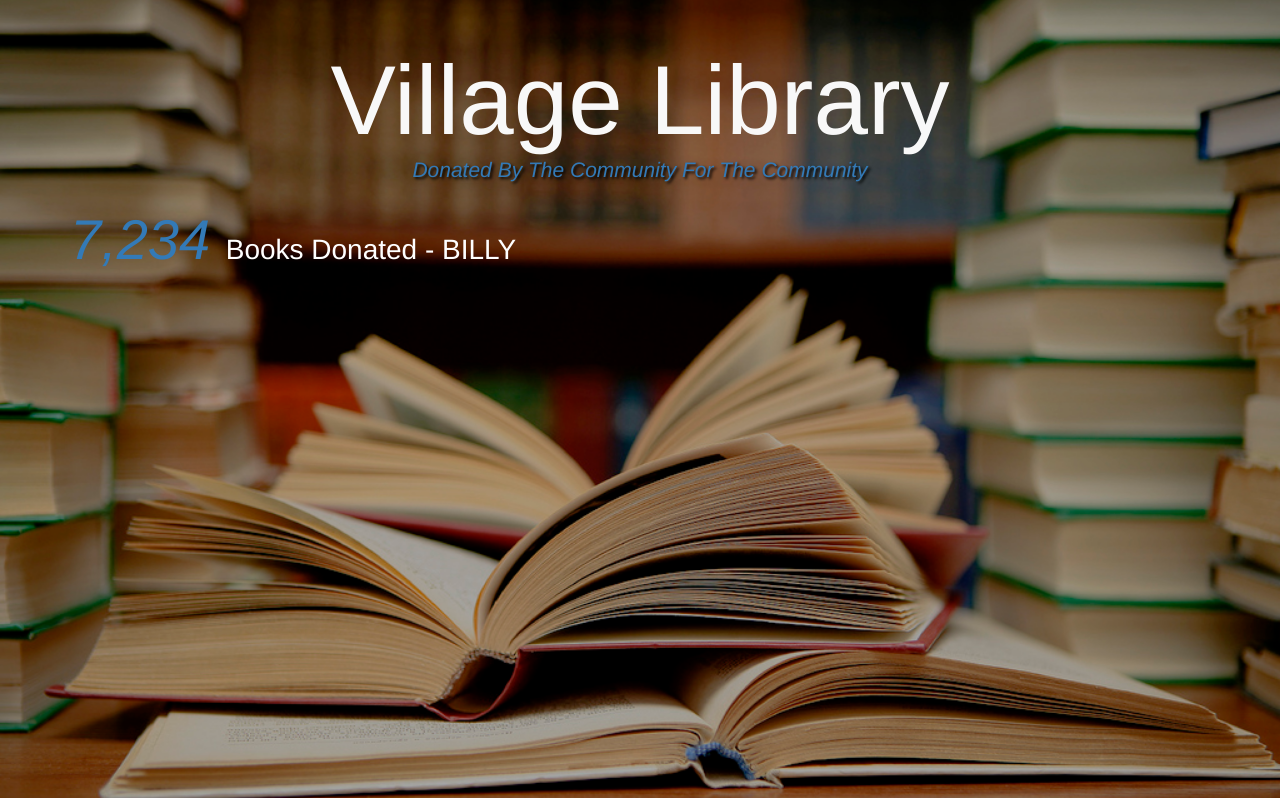
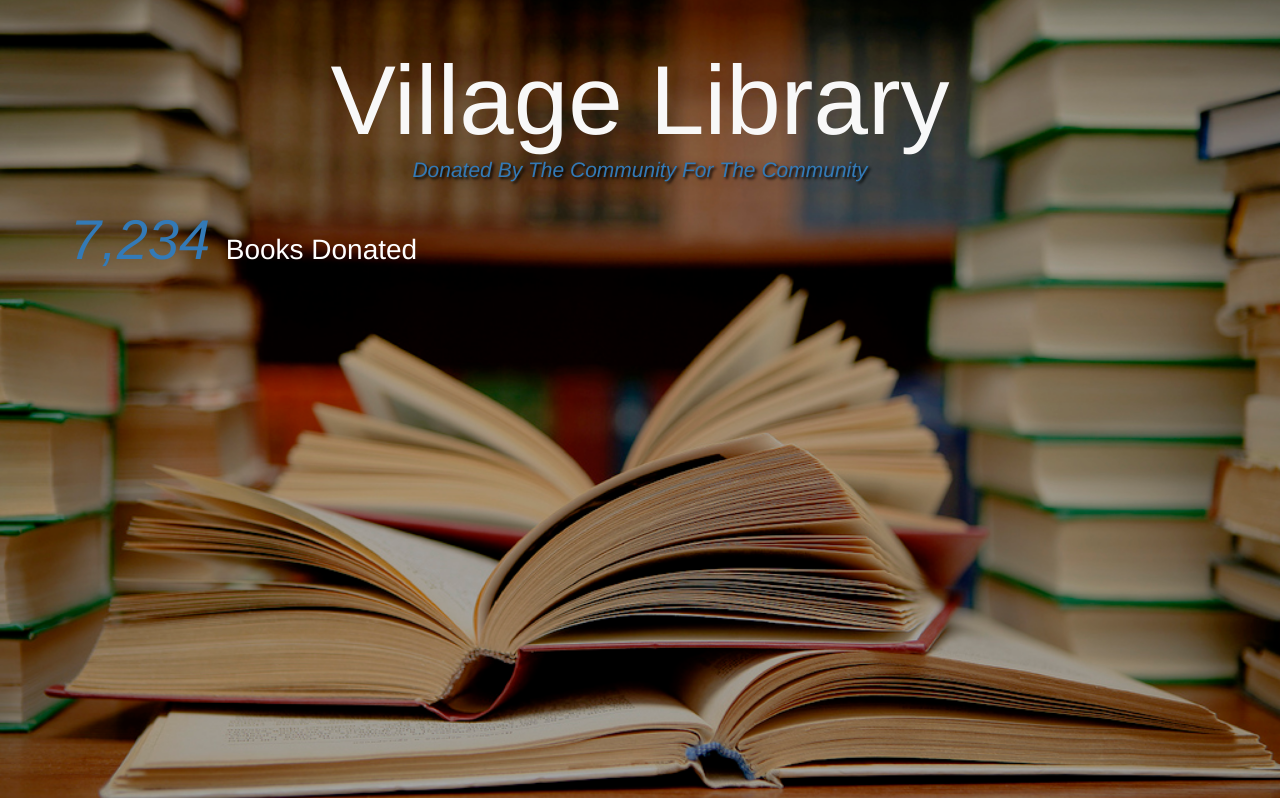
Before and after one commit to leebilly0/Team-Eagle, a PHP site: page / in a window 1280 px wide. Shown: the part 51-849 px from the top of the page. Run offline with PHP 8.4, Linux system fonts and the light colour scheme; some libraries are stand-ins or nearby versions.

Commit message:
billy fixed this
he removed his name in the text

```diff
--- a/index.php
+++ b/index.php
@@ -84,7 +84,7 @@
               7,234
             </span>
             <span class="booksDonatedText">
-              Books Donated - BILLY
+              Books Donated
             </span>
           </div>
         </div>
```
Also changed, not shown: README.md.
